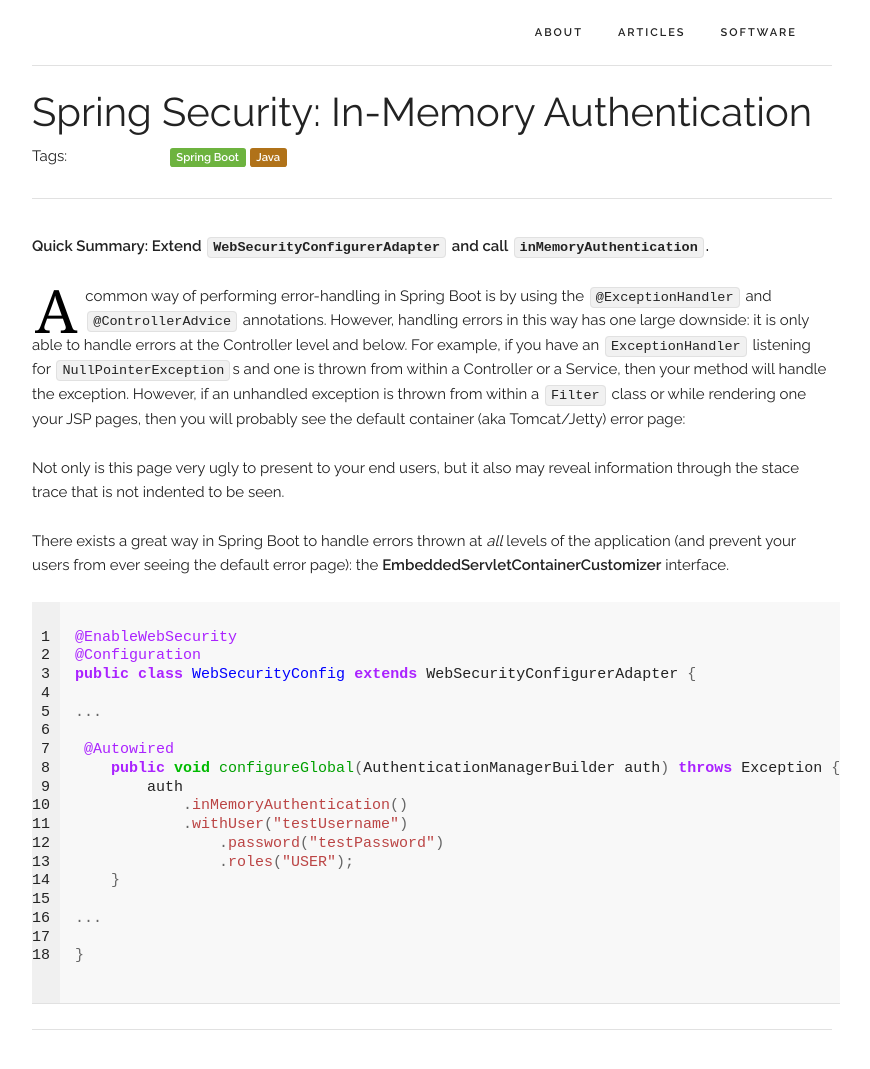
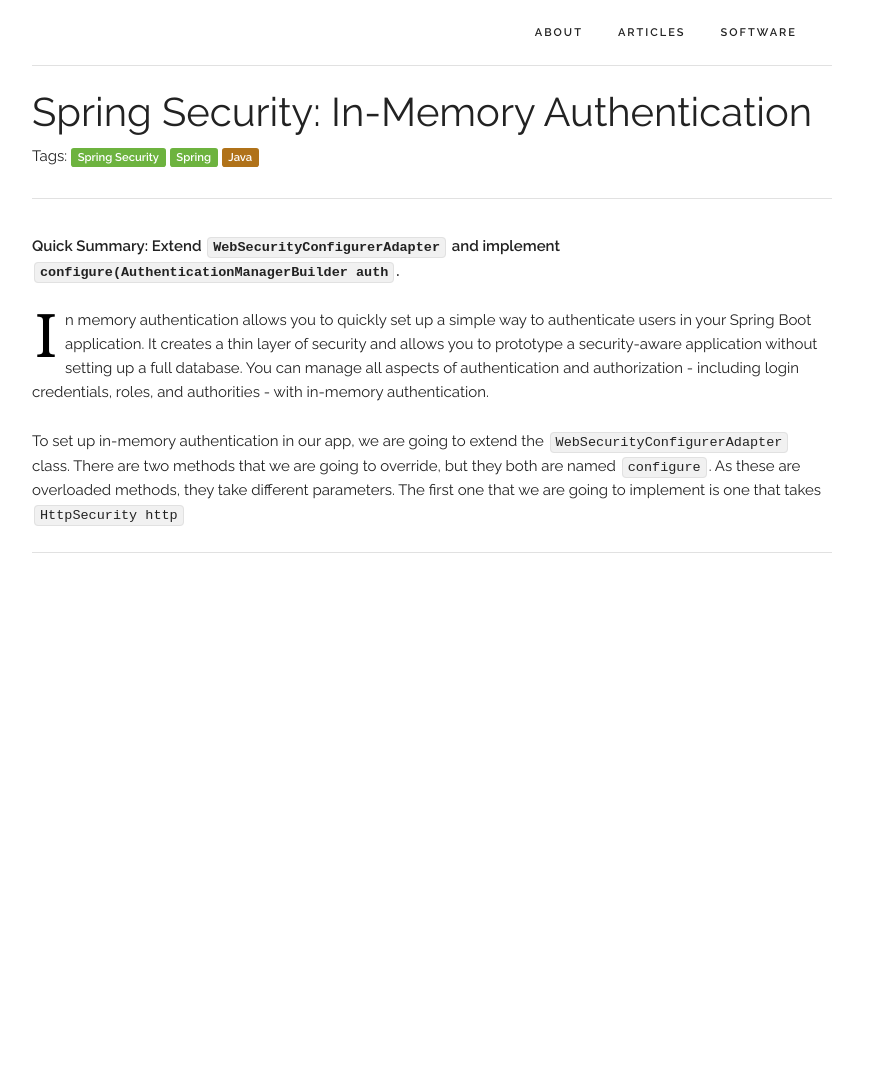
Before and after one commit to joegalley/joegalley.github.io, a Jekyll site: the page built from articles/in-memory-authentication-in-spring.html, in a window 1280 px wide and 1070 px high. Shown: the whole window, without its empty margins (208-1078 px from the left). Built offline with Jekyll 4.4.1, drawn with Linux system fonts in a browser that asks for light colours; nearby versions of some CDN libraries.

Commit message:
many changes

```diff
--- a/_includes/header.html
+++ b/_includes/header.html
@@ -15,9 +15,8 @@
 	<link rel="stylesheet" href="{{ site.data.global.assetDir }}/css/normalize.css">
 	<link rel="stylesheet" href="{{ site.data.global.assetDir }}/css/skeleton.css">
 	<link rel="stylesheet" href="{{ site.data.global.assetDir }}/css/style.css">
-    <link rel="stylesheet" href="{{ site.data.global.assetDir }}/css/style.css">
 
-	<link rel="icon" type="image/png" href="favicon.png">
+	<link rel="icon" type="image/png" href="{{ site.data.global.assetDir }}/favicon.ico">
 
 	<title>{% if page.title %}{{ page.title }} | {{ site.data.global.title }}{% else %}{{ site.data.global.title }}{% endif %}</title>
 
--- a/articles/in-memory-authentication-in-spring.html
+++ b/articles/in-memory-authentication-in-spring.html
@@ -9,7 +9,7 @@
 			<div>
 				<span class="tags">Tags:
 					<span class="article-tag tag-spring-security">Spring Security</span>
-					<span class="article-tag tag-spring">Spring Boot</span>
+					<span class="article-tag tag-spring">Spring</span>
 					<span class="article-tag tag-java">Java</span>
 				</span>
 			</div>
@@ -17,64 +17,20 @@
 			<hr>
 
 			<p>
-				<b>Quick Summary: Extend <code>WebSecurityConfigurerAdapter</code> and call <code>inMemoryAuthentication</code>.</b>
+				<b>Quick Summary: Extend <code>WebSecurityConfigurerAdapter</code> and implement <code>configure(AuthenticationManagerBuilder auth</code>.</b>
 			</p>
 
 
 			<p>
-				<span class="drop-caps">A</span> common way of performing error-handling in Spring Boot is by using the <code>@ExceptionHandler</code>
-				and <code>@ControllerAdvice</code> annotations. However, handling errors in this way has one large downside:
-				it is only able to handle errors at the Controller level and below.  For example, if you have an <code>ExceptionHandler</code>
-				listening for <code>NullPointerException</code>s and one is thrown from within a Controller or a Service, then your method will
-				handle the exception.  However, if an unhandled exception is thrown from within
-				a <code>Filter</code> class or while rendering one your JSP pages, then you will probably see the default container
-				(aka Tomcat/Jetty) error page:
+				<span class="drop-caps">I</span>n memory authentication allows you to quickly set up a simple way
+				to authenticate users in your Spring Boot application. It creates a thin layer of security and allows
+                you to prototype a security-aware application without setting up a full database. You can manage all
+                aspects of authentication and authorization - including login credentials, roles, and authorities -
+                with in-memory authentication.
 			</p	>
 			<p>
-				Not only is this page very ugly to present to your end users, but it also may reveal information through the
-				stace trace that is not indented to be seen.
+				To set up in-memory authentication in our app, we are going to extend the <code>WebSecurityConfigurerAdapter</code>
+                class. There are two methods that we are going to override, but they both are named <code>configure</code>.
+                As these are overloaded methods, they take different parameters. The first one that we are going to
+                implement is one that takes <code>HttpSecurity http</code>
 			</p>
-				There exists a great way in Spring Boot to handle errors thrown at <i>all</i> levels of the application (and
-				prevent your users from ever seeing the default error page): the <b>EmbeddedServletContainerCustomizer</b> interface.
-			</p>
-
-			<table class="highlighttable"><tr><td class="linenos"><div class="linenodiv"><pre> 1
- 2
- 3
- 4
- 5
- 6
- 7
- 8
- 9
-10
-11
-12
-13
-14
-15
-16
-17
-18</pre></div></td><td class="code"><div class="highlight"><pre><span></span><span class="nd">@EnableWebSecurity</span>
-<span class="nd">@Configuration</span>
-<span class="kd">public</span> <span class="kd">class</span> <span class="nc">WebSecurityConfig</span> <span class="kd">extends</span> <span class="n">WebSecurityConfigurerAdapter</span> <span class="o">{</span>
-
-<span class="o">...</span>
-
- <span class="nd">@Autowired</span>
-    <span class="kd">public</span> <span class="kt">void</span> <span class="nf">configureGlobal</span><span class="o">(</span><span class="n">AuthenticationManagerBuilder</span> <span class="n">auth</span><span class="o">)</span> <span class="kd">throws</span> <span class="n">Exception</span> <span class="o">{</span>
-        <span class="n">auth</span>
-            <span class="o">.</span><span class="na">inMemoryAuthentication</span><span class="o">()</span>
-            <span class="o">.</span><span class="na">withUser</span><span class="o">(</span><span class="s">&quot;testUsername&quot;</span><span class="o">)</span>
-                <span class="o">.</span><span class="na">password</span><span class="o">(</span><span class="s">&quot;testPassword&quot;</span><span class="o">)</span>
-                <span class="o">.</span><span class="na">roles</span><span class="o">(</span><span class="s">&quot;USER&quot;</span><span class="o">);</span>
-    <span class="o">}</span>
-
-<span class="o">...</span>
-
-<span class="o">}</span>
-</pre>
-</div>
-</td>
-</tr>
-</table>
--- a/assets/css/style.css
+++ b/assets/css/style.css
@@ -218,6 +218,23 @@
     vertical-align: baseline;
     border-radius: .25em;
 }
+<<<<<<< HEAD
+=======
+.tag-java { background-color: #b07219; }
+.tag-python { background-color: #3572A5; }
+.tag-c { background-color: #555555; }
+.tag-javascript { background-color: #f1e05a; }
+.tag-bash { background-color: #89e051; }
+.tag-spring { background-color: #6DB33F; }
+.tag-spring-security { background-color: #6DB33F; }
+.tag-linux { background-color: #777; }
+.tag-windows { background-color: #07abed; }
+.tag-android { background-color: #4b7d2f; }
+.tag-tomcat { background-color: #4f5a70; }
+.tag-eclipse { background-color: #2c2254; }
+.tag-web-development { background-color: #ff0000; }
+.tag-http { background-color: #329932; }
+>>>>>>> many changes
 
 .tag-android {
     background-color: #4b7d2f;
```
Also changed, not shown: articles/render-jsp-in-spring-boot.html (added, +67 -0 lines), articles/resolving-jsp-without-controller.html (added, +20 -0 lines), assets/css/highlight-xml.css (added, +137 -0 lines), code_snippets/render-jsp-in-spring-boot/1.html (added, +10 -0 lines), code_snippets/render-jsp-in-spring-boot/1.xml (added, +9 -0 lines), code_snippets/render-jsp-in-spring-boot/2.html (added, +10 -0 lines), assets/favicon.ico (renamed from favicon.ico), 2 other files.
